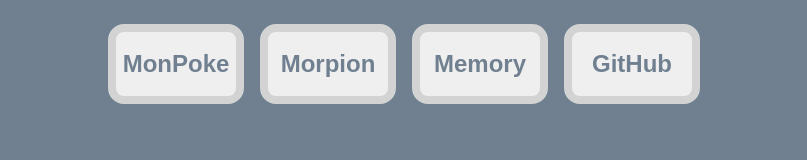
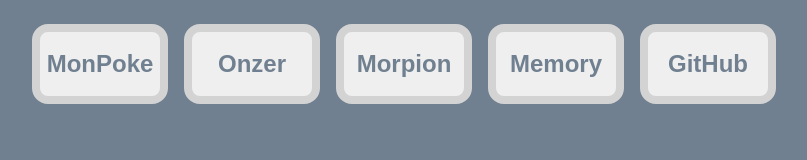
Before and after one commit to MgxBarr/MgxBarr.github.io, a plain HTML site: page index.html in a window 1280 px wide. Shown: the whole page, without its empty margins (228-1035 px from the left). Drawn offline with Linux system fonts and the light colour scheme.

Commit message:
Update index.html

```diff
--- a/index.html
+++ b/index.html
@@ -9,6 +9,7 @@
 <body>
     <div class="accueil">
         <button id="idbouton" onClick="Javascript:window.document.location.href='https://MgxBarr.github.io/monPoke';">MonPoke</button>
+        <button id="idbouton" onClick="Javascript:window.document.location.href='https://MgxBarr.github.io/Onzer';">Onzer</button>
         <button id="idbouton" onClick="Javascript:window.document.location.href='https://MgxBarr.github.io/morpion';">Morpion</button>
         <button id="idbouton" onClick="Javascript:window.document.location.href='https://MgxBarr.github.io/memory';">Memory</button>
         <button id="idbouton" onClick="Javascript:window.document.location.href='https://github.com/MgxBarr';">GitHub</button>
```
